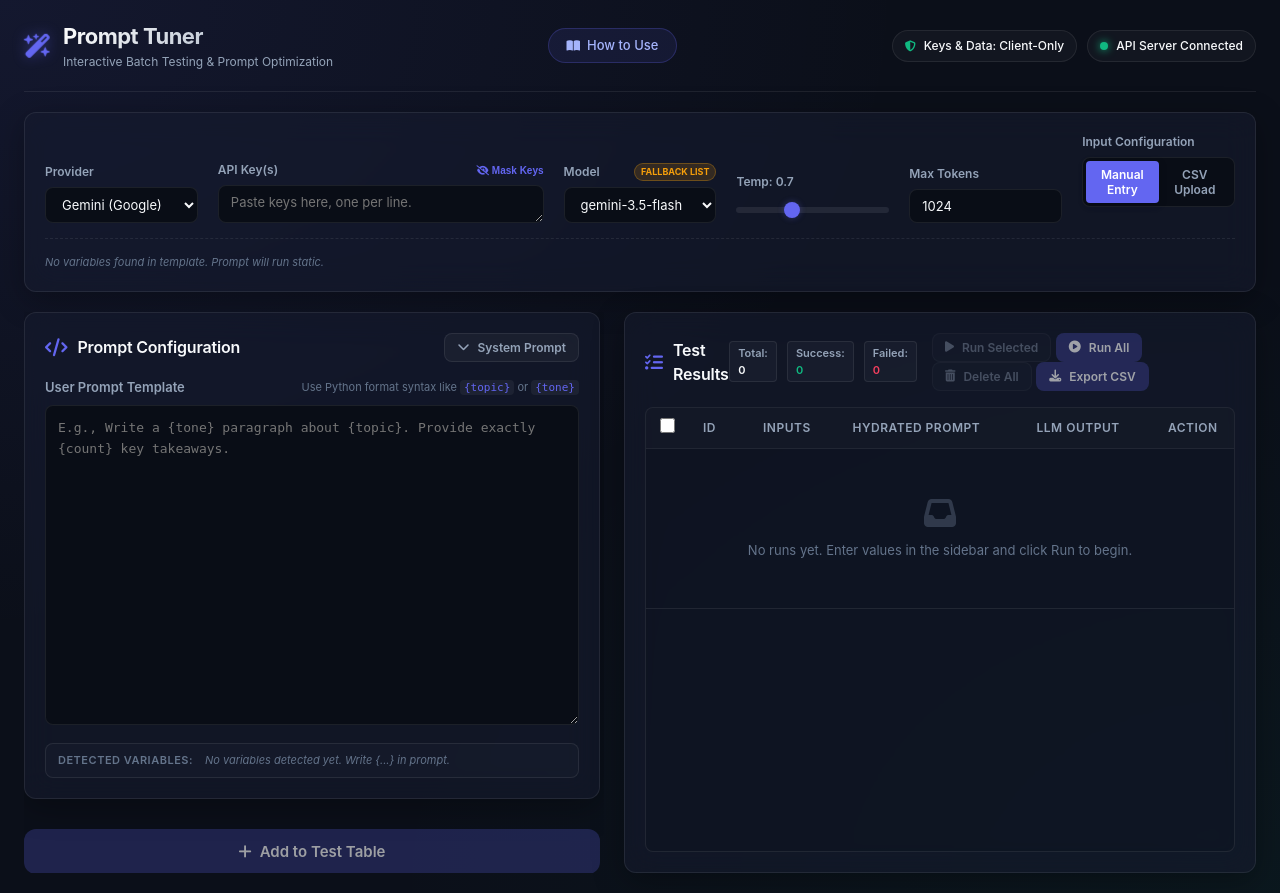
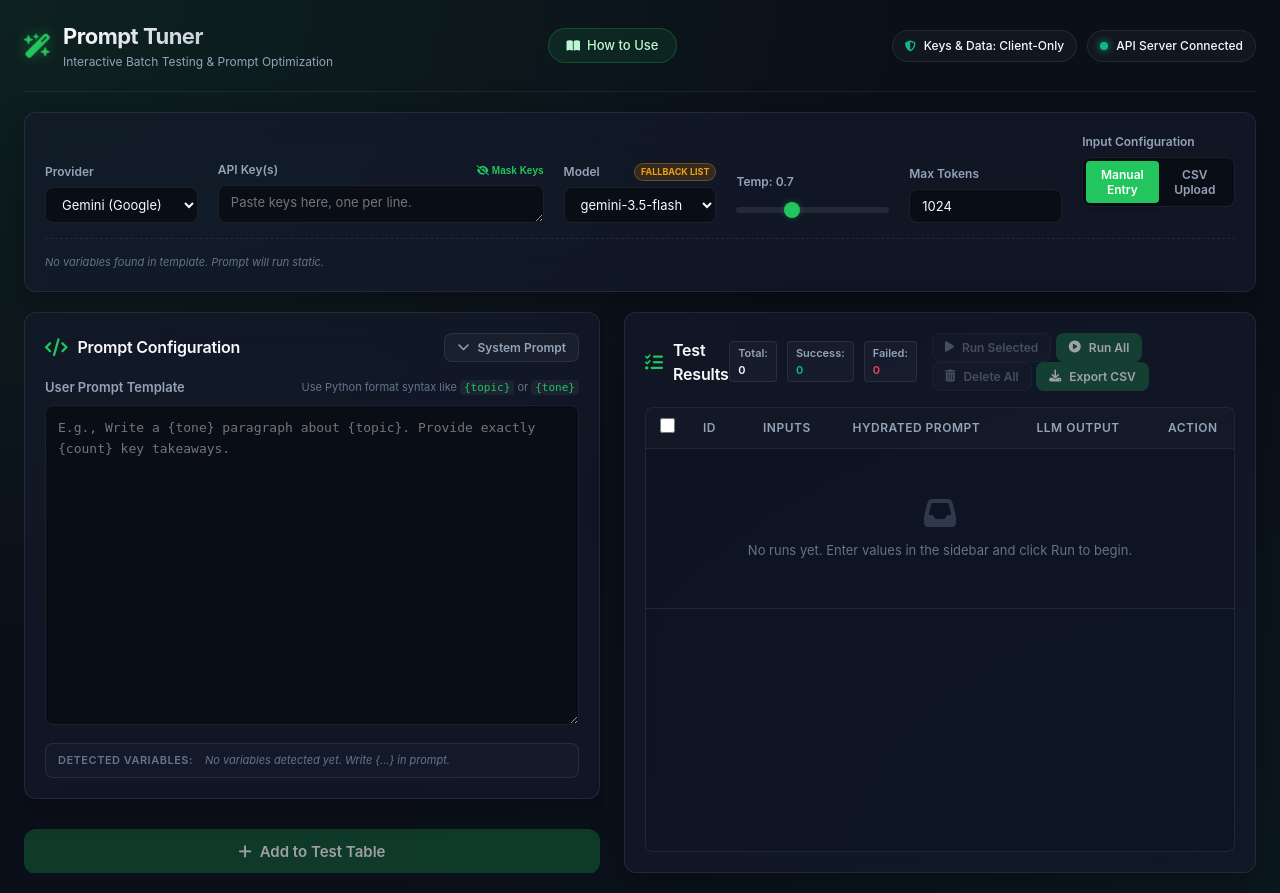
Before and after one commit to SamratRay2005/Prompt_tuner, a Flask app: page / in a window 1280 px wide. Run offline with Flask 3, Linux system fonts and the light colour scheme; some libraries are stand-ins or nearby versions.

Commit message:
additions

```diff
--- a/static/style.css
+++ b/static/style.css
@@ -4,11 +4,12 @@
     --bg-card: rgba(22, 28, 45, 0.6);
     --bg-card-hover: rgba(30, 41, 59, 0.7);
     --border-color: rgba(255, 255, 255, 0.08);
-    --border-focus: rgba(99, 102, 241, 0.6);
+    --border-focus: rgba(34, 197, 94, 0.6);
 
-    --primary: #6366f1;
-    --primary-hover: #4f46e5;
-    --primary-glow: rgba(99, 102, 241, 0.35);
+    --primary: #22c55e;
+    --primary-hover: #16a34a;
+    --primary-glow: rgba(34, 197, 94, 0.35);
+    --accent-primary: var(--primary);
 
     --success: #10b981;
     --success-bg: rgba(16, 185, 129, 0.15);
@@ -55,7 +56,7 @@ body {
     overflow-x: hidden;
     line-height: 1.5;
     background-image:
-        radial-gradient(at 0% 0%, rgba(99, 102, 241, 0.1) 0px, transparent 50%),
+        radial-gradient(at 0% 0%, rgba(34, 197, 94, 0.1) 0px, transparent 50%),
         radial-gradient(at 100% 100%, rgba(16, 185, 129, 0.05) 0px, transparent 50%);
     background-attachment: fixed;
 }
@@ -141,10 +142,10 @@ body {
     align-items: center;
     gap: 7px;
     padding: 7px 18px;
-    background: rgba(99, 102, 241, 0.10);
-    border: 1px solid rgba(99, 102, 241, 0.25);
+    background: rgba(34, 197, 94, 0.10);
+    border: 1px solid rgba(34, 197, 94, 0.25);
     border-radius: 50px;
-    color: #a5b4fc;
+    color: #bbf7d0;
     font-size: 13px;
     font-weight: 500;
     text-decoration: none;
--- a/templates/index.html
+++ b/templates/index.html
@@ -16,7 +16,7 @@
     <!-- FontAwesome for icons -->
     <link rel="stylesheet" href="https://cdnjs.cloudflare.com/ajax/libs/font-awesome/6.4.0/css/all.min.css">
     <!-- Custom Style Sheet -->
-    <link rel="stylesheet" href="/static/style.css?v=2">
+    <link rel="stylesheet" href="/static/style.css?v=3">
 </head>
 <body>
     <div class="app-container">
```
Also changed, not shown: other parts of static/style.css (+20 -20 lines).
